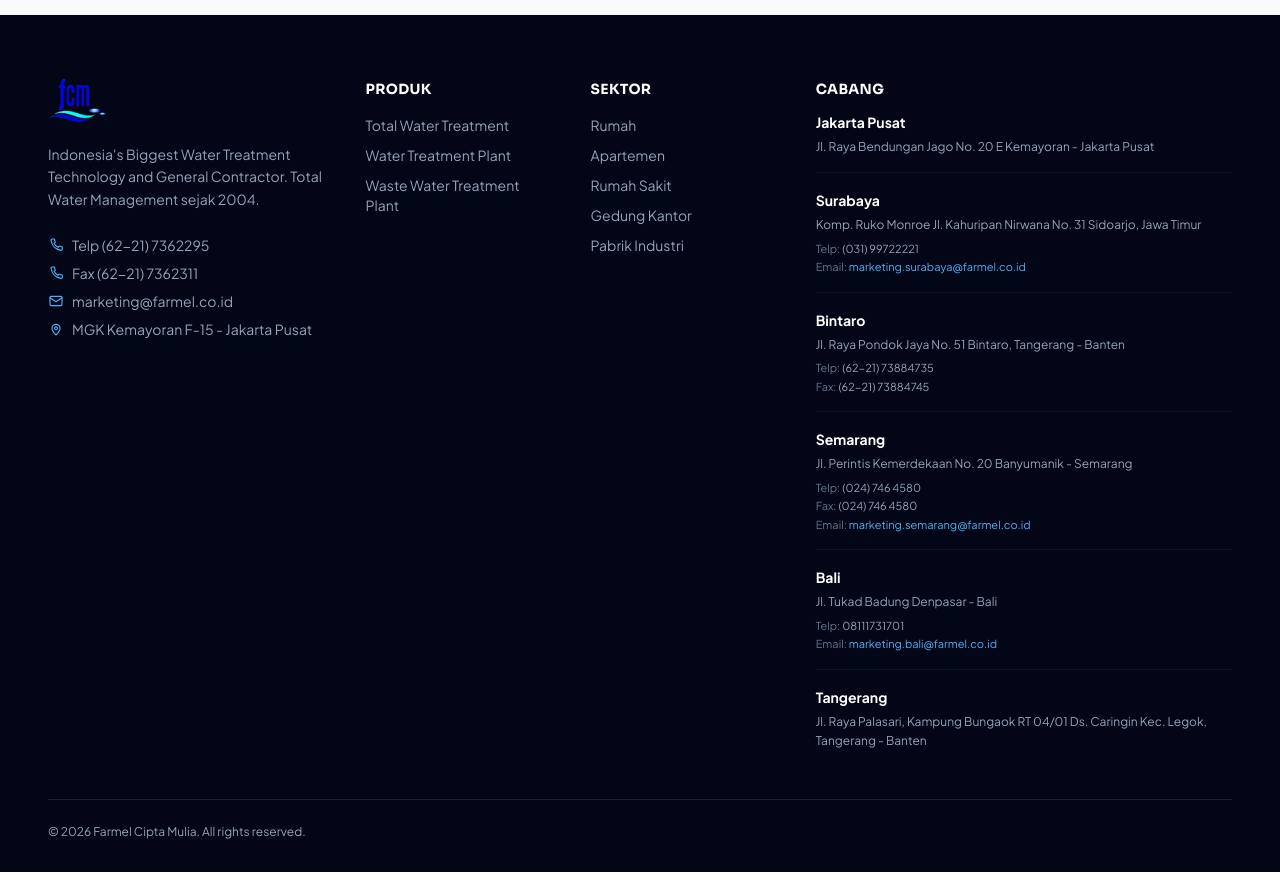
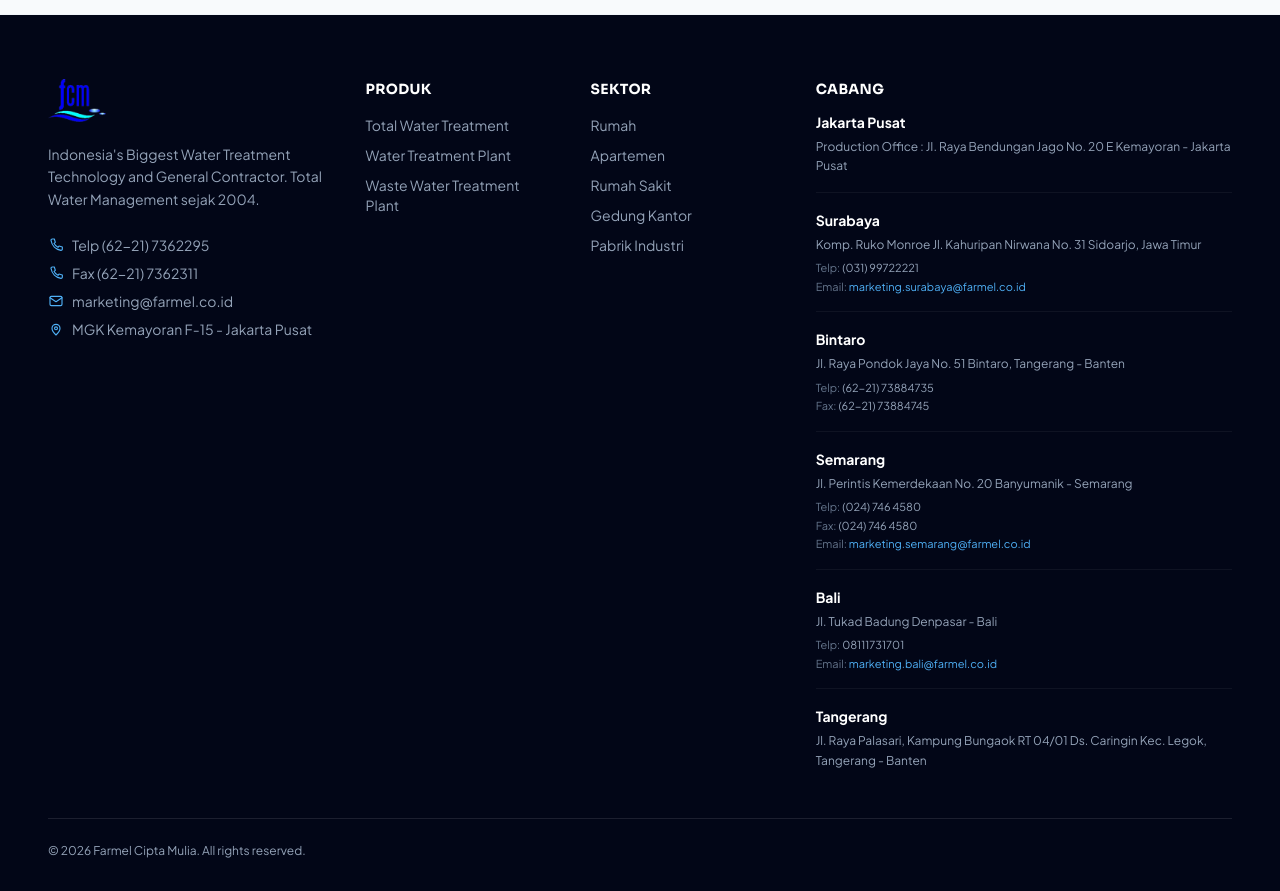
Before and after one commit to onlybot12/Farmel, a React (Vite) app: page / in a window 1280 px wide. Shown: the part 9240-10131 px from the top of the page. Built offline with nearby package versions, Linux system fonts and the light colour scheme.

Commit message:
Modify branch addresses in Footer component
Updated branch addresses for Jakarta Pusat and Semarang.

```diff
--- a/src/components/Footer.tsx
+++ b/src/components/Footer.tsx
@@ -9,7 +9,8 @@
   const branchDetails = [
     {
       name: 'Jakarta Pusat',
-      address: 'Jl. Raya Bendungan Jago No. 20 E Kemayoran - Jakarta Pusat',
+      address: 'Head Office : MGK Kemayoran F15 - Jakarta Pusat',
+      address: 'Production Office : JI. Raya Bendungan Jago No. 20 E Kemayoran - Jakarta Pusat',
     },
     {
       name: 'Surabaya',
@@ -25,7 +26,7 @@
     },
     {
       name: 'Semarang',
-      address: 'Jl. Perintis Kemerdekaan No. 20 Banyumanik - Semarang',
+      address:  'Jl. Perintis Kemerdekaan No. 20 Banyumanik - Semarang',
       telp: '(024) 746 4580',
       fax: '(024) 746 4580',
       email: 'marketing.semarang@farmel.co.id',
```
